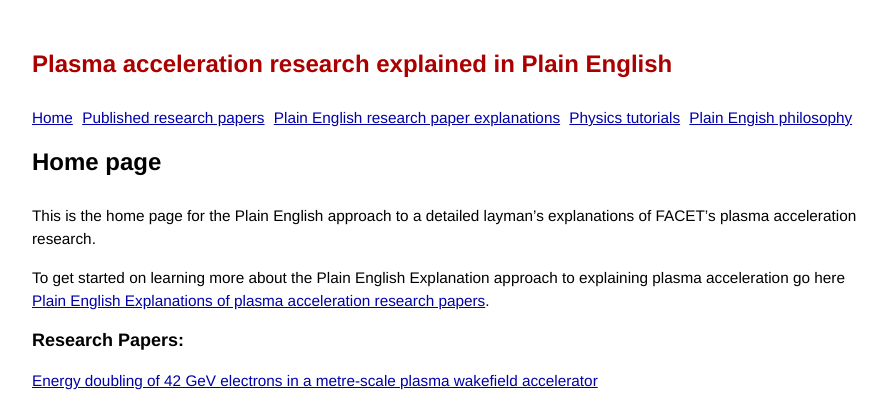
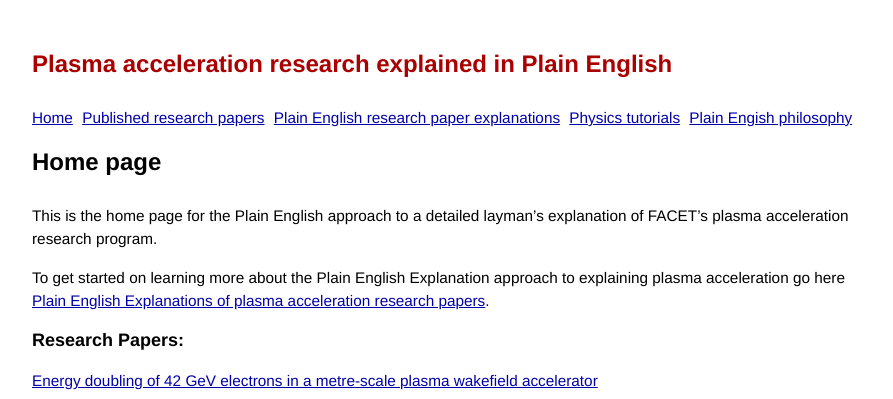
Before and after one commit to grbfacet/facet, a Jekyll site: the page built from index.md, in a window 1280 px wide. Shown: the top 399 px of the page, without its empty margins (193-1086 px from the left). Built offline with Jekyll 4.4.1, drawn with Linux system fonts in a browser that asks for light colours.

Commit message:
Update index.md

```diff
--- a/index.md
+++ b/index.md
@@ -3,7 +3,7 @@ layout: default
 title: Home page
 ---
 
-This is the home page for the Plain English approach to a detailed layman's explanations of FACET's plasma acceleration research.
+This is the home page for the Plain English approach to a detailed layman's explanation of FACET's plasma acceleration research program.
 
 To get started on learning more about the Plain English Explanation approach to explaining plasma acceleration go here [Plain English Explanations of plasma acceleration research papers](/plasma-accel-explained.html).
 
```
